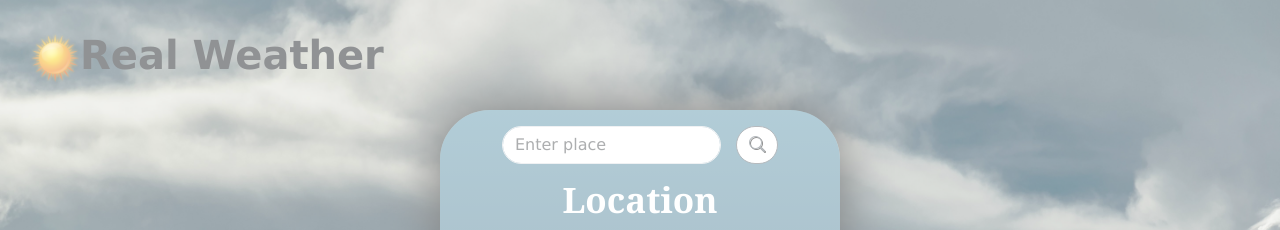
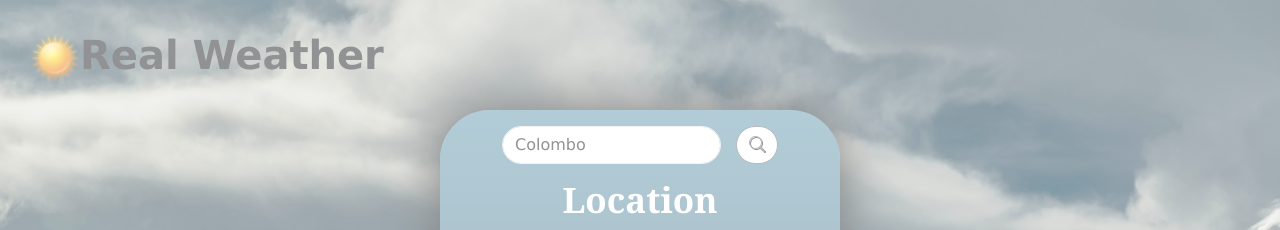
Before and after one commit to Dinuk1994/weather-app, a React (Vite) app: page / in a window 1280 px wide. Shown: the top 230 px of the page. Built offline with nearby package versions, Linux system fonts and the light colour scheme.

Commit message:
Implementing news section

```diff
--- a/src/Contents/Detail/Detail.tsx
+++ b/src/Contents/Detail/Detail.tsx
@@ -6,7 +6,7 @@ import 'bootstrap/dist/css/bootstrap.min.css';
 import 'bootstrap-icons/font/bootstrap-icons.css';
 
 const Detail = () => {
-  let [location, setLocation] = useState('');
+  let [location, setLocation] = useState('Colombo');
   let [temperature, setTemperature] = useState('');
   let [place, setPlace] = useState('Location')
   let [province, setProvince] = useState('Province')
```
